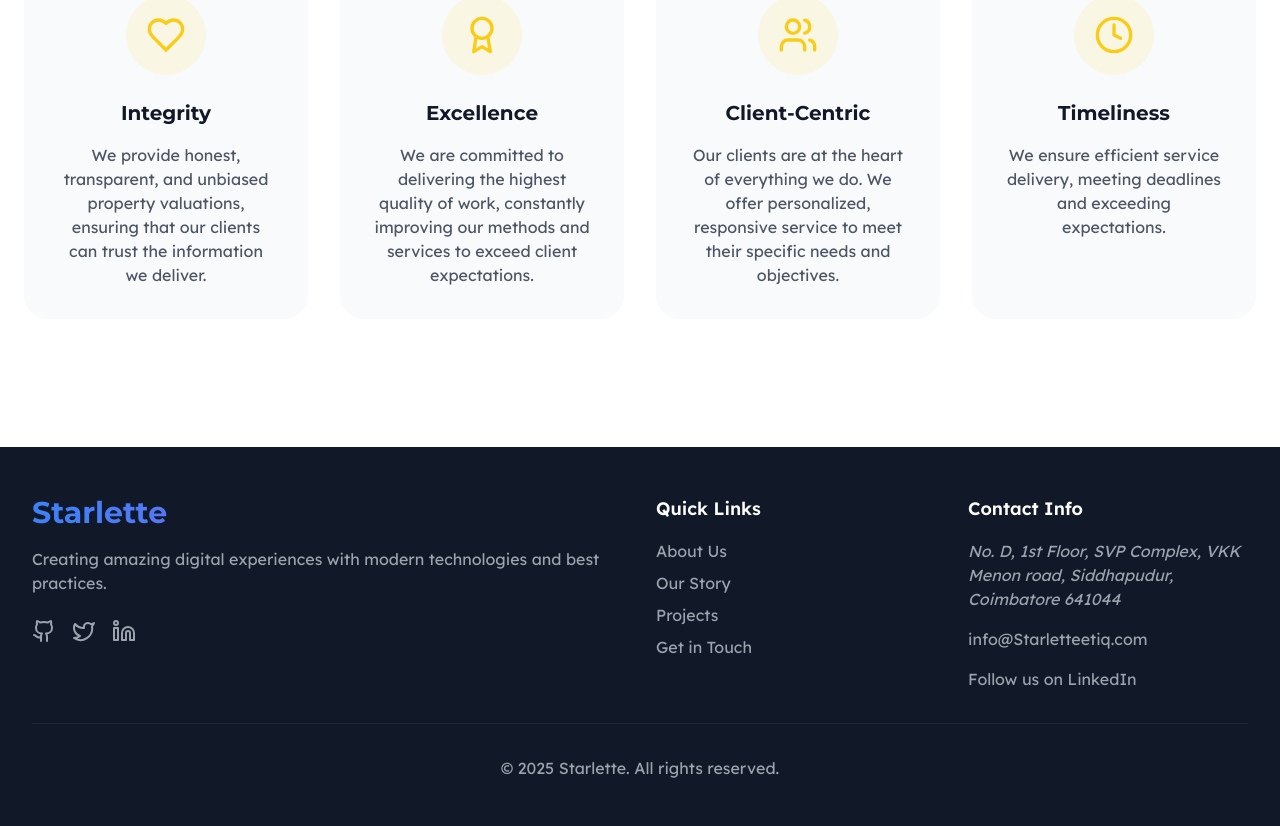
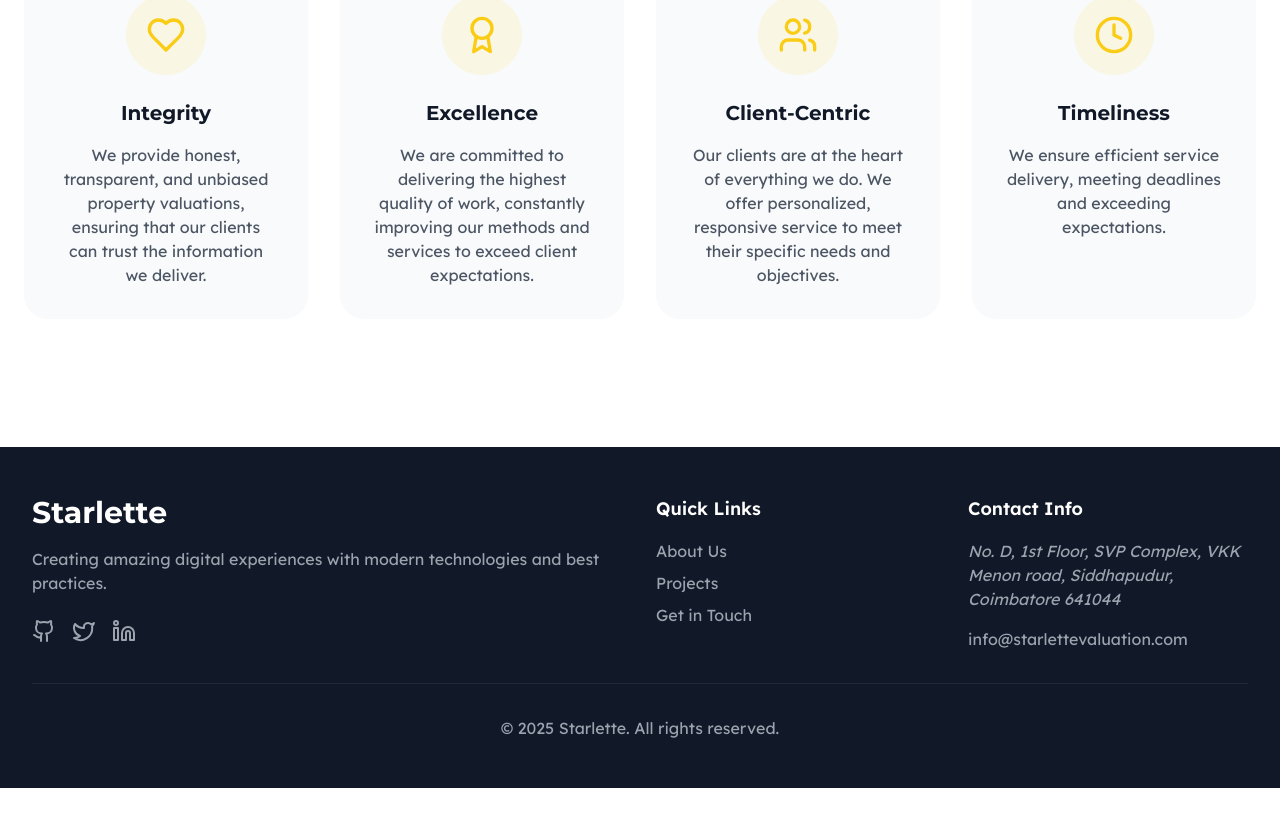
Before and after one commit to keerthana-kumar-08/starlette, a React (Vite) app: page /about in a window 1280 px wide. Shown: the part 1596-2422 px from the top of the page. After the commit the page ends 2384 px from the top, so only its background shows below. Built offline with nearby package versions, Linux system fonts and the light colour scheme.

Commit message:
UI changes

```diff
--- a/src/components/Footer.tsx
+++ b/src/components/Footer.tsx
@@ -1,4 +1,5 @@
 import { Github, Twitter, Linkedin } from 'lucide-react';
+import { Link } from 'react-router';
 
 const Footer = () => {
   return (
@@ -7,9 +8,7 @@ const Footer = () => {
         <div className="grid grid-cols-1 md:grid-cols-4 gap-8">
           {/* Branding Section */}
           <div className="col-span-1 md:col-span-2">
-            <h3 className="text-3xl font-bold text-transparent bg-clip-text bg-gradient-to-r from-blue-500 to-purple-500 mb-4">
-              Starlette
-            </h3>
+            <h3 className="text-3xl font-bold mb-4">Starlette</h3>
             <p className="text-gray-400 mb-6">
               Creating amazing digital experiences with modern technologies and
               best practices.
@@ -44,36 +43,28 @@ const Footer = () => {
             <h4 className="text-lg font-semibold mb-4">Quick Links</h4>
             <ul className="space-y-2">
               <li>
-                <a
-                  href="#about"
+                <Link
+                  to="/about"
                   className="text-gray-400 hover:text-white transition-colors"
                 >
                   About Us
-                </a>
+                </Link>
               </li>
               <li>
-                <a
-                  href="#story"
-                  className="text-gray-400 hover:text-white transition-colors"
-                >
-                  Our Story
-                </a>
-              </li>
-              <li>
-                <a
-                  href="#projects"
+                <Link
+                  to="/services"
                   className="text-gray-400 hover:text-white transition-colors"
                 >
                   Projects
-                </a>
+                </Link>
               </li>
               <li>
-                <a
-                  href="#contact"
+                <Link
+                  to="/contact"
                   className="text-gray-400 hover:text-white transition-colors"
                 >
                   Get in Touch
-                </a>
+                </Link>
               </li>
             </ul>
           </div>
@@ -88,15 +79,7 @@ const Footer = () => {
                   Coimbatore 641044
                 </p>
               </address>
-              <p>info@Starletteetiq.com</p>
-              <p className="mt-2">
-                <a
-                  href="#"
-                  className="text-gray-400 hover:text-blue-500 transition-colors"
-                >
-                  Follow us on LinkedIn
-                </a>
-              </p>
+              <p>info@starlettevaluation.com</p>
             </div>
           </div>
         </div>
--- a/src/data/contactData.tsx
+++ b/src/data/contactData.tsx
@@ -1,7 +1,7 @@
 import { MapPin, Phone, Mail } from "lucide-react";
 
 export const handleWhatsAppRedirect = () => {
-  const whatsappNumber = "9488836594";
+  const whatsappNumber = "8508397737";
   window.open(`https://wa.me/${whatsappNumber}`, "_blank");
 };
 
@@ -16,7 +16,7 @@ export const contactData = [
   {
     icon: Mail,
     title: "Email Us",
-    content: "contact@example.com",
+    content: "starlettevaluers@gmail.com",
     action: () => (window.location.href = "mailto:starlettevaluers@gmail.com"),
     actionText: "Send Email",
   },
```
